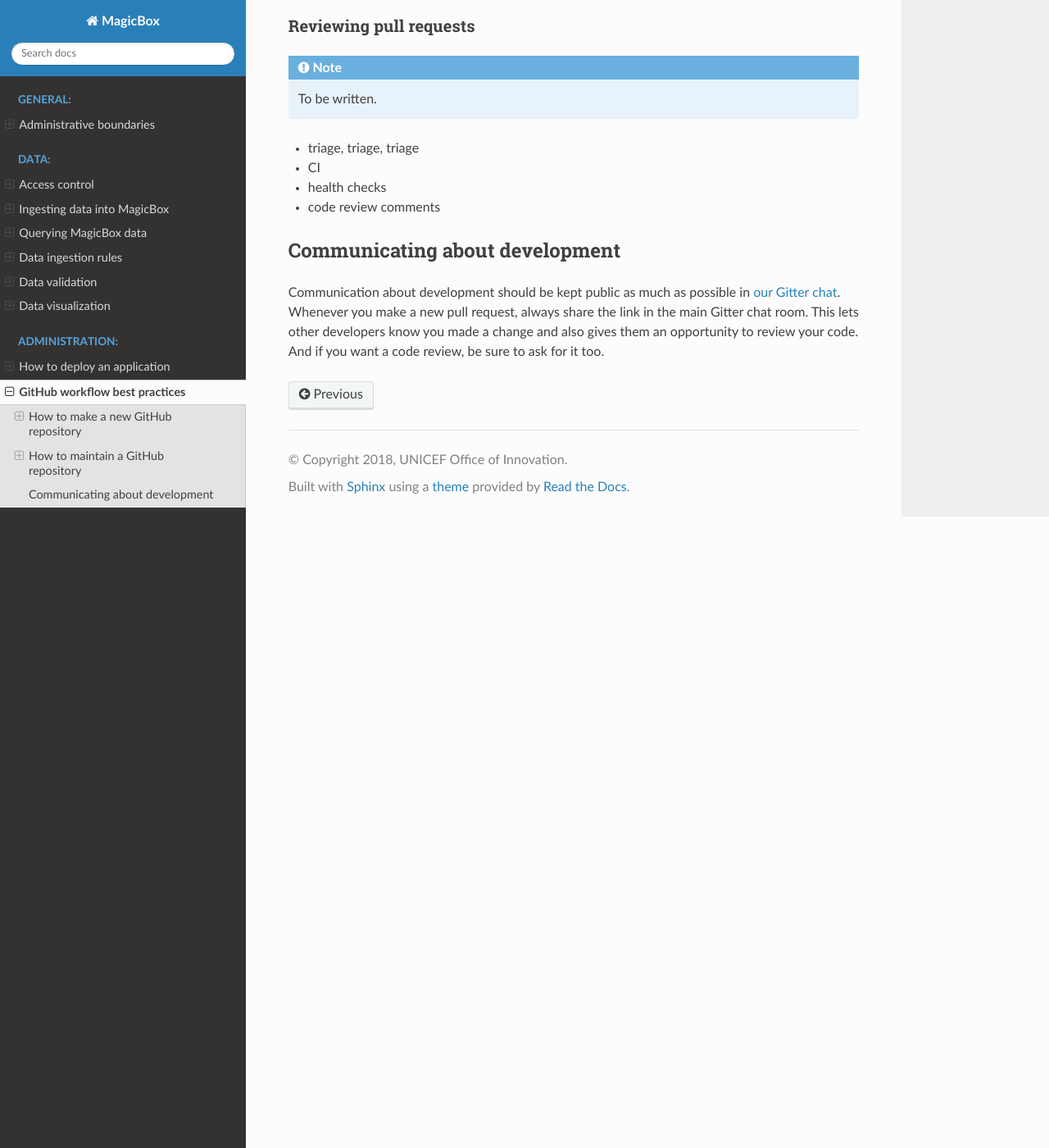
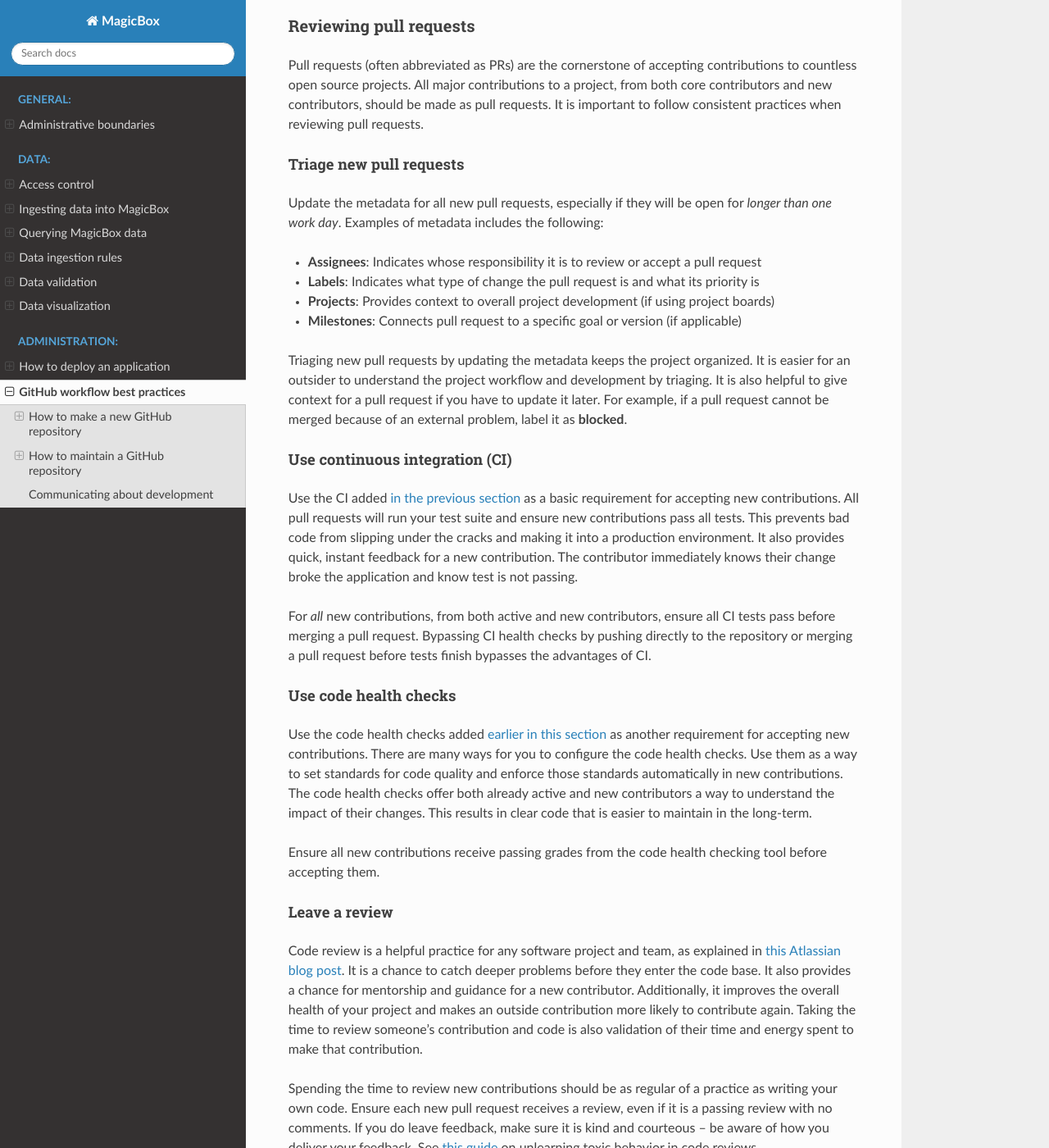
Before and after one commit to unicef/magicbox, a Sphinx documentation site: the page built from docs/admin/github-workflow.rst, in a window 1280 px wide and 1400 px high, scrolled down 6383 px. Shown: the whole window at 82% size. Built offline with Sphinx 7.4.7 and the Read the Docs theme 2.0.0, drawn with Linux system fonts in a browser that asks for light colours; some of the changed text lies outside the part shown.

Commit message:
Add best practices for reviewing pull requests (closes #38)

```diff
--- a/docs/admin/github-workflow.rst
+++ b/docs/admin/github-workflow.rst
@@ -122,10 +122,14 @@ A good example of labels is `here <https://github.com/unicef/magicbox/labels>`_
 Not all of these labels will be helpful for a new project.
 Take ones that make sense, and make new labels specific to the project, if needed.
 
+.. _set-up-ci:
+
 Set up continuous integration (CI)
 ==================================
 
 .. note:: To be written.
+
+.. _set-up-code-health-checks:
 
 Set up code health checks with CodeClimate
 ==========================================
@@ -238,12 +242,68 @@ Read `this blog post <https://nathanleclaire.com/blog/2014/09/14/dont-be-scared-
 Reviewing pull requests
 =======================
 
-.. note:: To be written.
+Pull requests (often abbreviated as PRs) are the cornerstone of accepting contributions to countless open source projects.
+All major contributions to a project, from both core contributors and new contributors, should be made as pull requests.
+It is important to follow consistent practices when reviewing pull requests.
 
-- triage, triage, triage
-- CI
-- health checks
-- code review comments
+Triage new pull requests
+------------------------
+
+Update the metadata for all new pull requests, especially if they will be open for *longer than one work day*.
+Examples of metadata includes the following:
+
+- **Assignees**: Indicates whose responsibility it is to review or accept a pull request
+
+- **Labels**: Indicates what type of change the pull request is and what its priority is
+
+- **Projects**: Provides context to overall project development (if using project boards)
+
+- **Milestones**: Connects pull request to a specific goal or version (if applicable)
+
+Triaging new pull requests by updating the metadata keeps the project organized.
+It is easier for an outsider to understand the project workflow and development by triaging.
+It is also helpful to give context for a pull request if you have to update it later.
+For example, if a pull request cannot be merged because of an external problem, label it as **blocked**.
+
+Use continuous integration (CI)
+-------------------------------
+
+Use the CI added :ref:`in the previous section <set-up-ci>` as a basic requirement for accepting new contributions.
+All pull requests will run your test suite and ensure new contributions pass all tests.
+This prevents bad code from slipping under the cracks and making it into a production environment.
+It also provides quick, instant feedback for a new contribution.
+The contributor immediately knows their change broke the application and know test is not passing.
+
+For *all* new contributions, from both active and new contributors, ensure all CI tests pass before merging a pull request.
+Bypassing CI health checks by pushing directly to the repository or merging a pull request before tests finish bypasses the advantages of CI.
+
+
+Use code health checks
+----------------------
+
+Use the code health checks added :ref:`earlier in this section <set-up-code-health-checks>` as another requirement for accepting new contributions.
+There are many ways for you to configure the code health checks.
+Use them as a way to set standards for code quality and enforce those standards automatically in new contributions.
+The code health checks offer both already active and new contributors a way to understand the impact of their changes.
+This results in clear code that is easier to maintain in the long-term.
+
+Ensure all new contributions receive passing grades from the code health checking tool before accepting them.
+
+Leave a review
+--------------
+
+Code review is a helpful practice for any software project and team, as explained in `this Atlassian blog post <https://www.atlassian.com/agile/software-development/code-reviews>`_.
+It is a chance to catch deeper problems before they enter the code base.
+It also provides a chance for mentorship and guidance for a new contributor.
+Additionally, it improves the overall health of your project and makes an outside contribution more likely to contribute again.
+Taking the time to review someone's contribution and code is also validation of their time and energy spent to make that contribution.
+
+Spending the time to review new contributions should be as regular of a practice as writing your own code.
+Ensure each new pull request receives a review, even if it is a passing review with no comments.
+If you do leave feedback, make sure it is kind and courteous – be aware of how you deliver your feedback.
+See `this guide <https://medium.freecodecamp.org/unlearning-toxic-behaviors-in-a-code-review-culture-b7c295452a3c>`_ on unlearning toxic behavior in code reviews.
+
+Always remember to thank a contributor for their contribution too.
 
 
 *******************************
```
